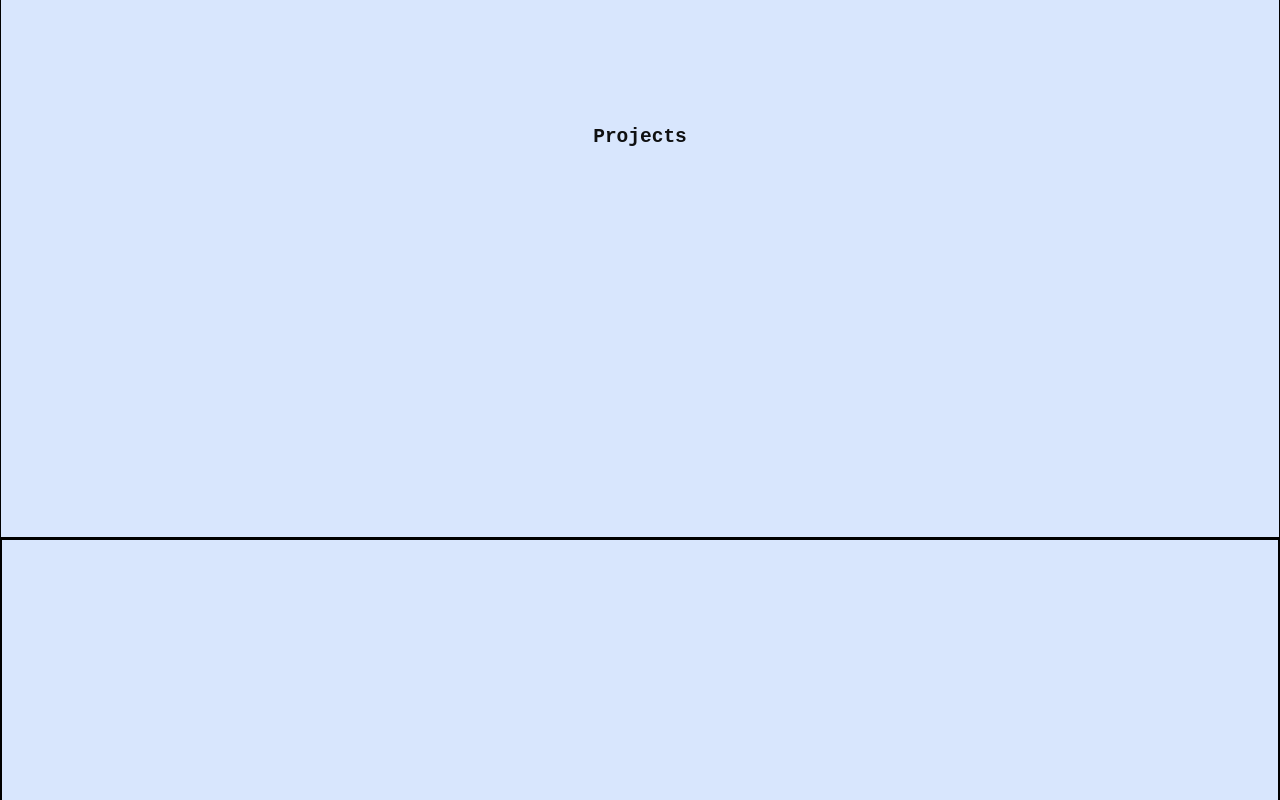
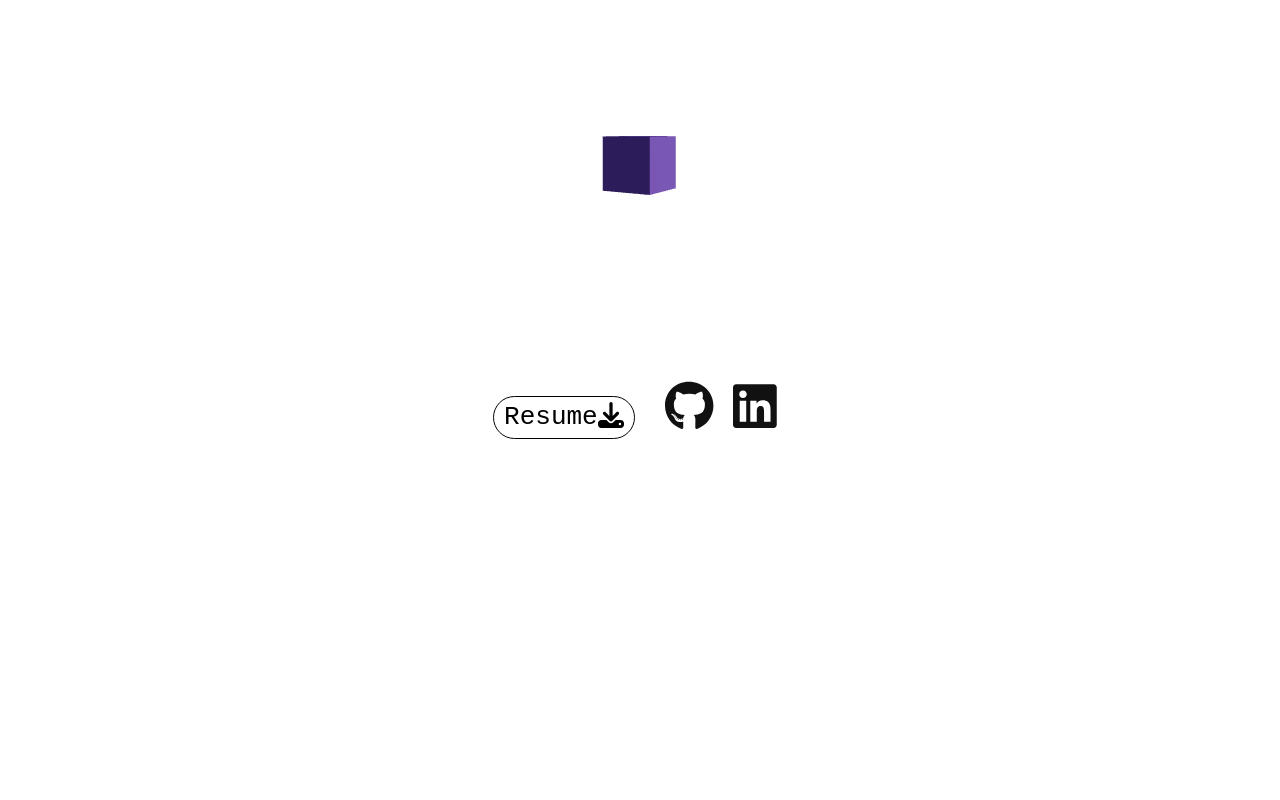
Before and after one commit to skxvtchy/jamesli.dev, a React (Vite) app in the folder portfolio/: page / in a window 1280 px wide. Shown: the part 1120-1920 px from the top of the page. Built offline with nearby package versions, Linux system fonts and the light colour scheme.

Commit message:
added mesh box

```diff
--- /dev/null
+++ b/portfolio/src/components/Experience.jsx
@@ -0,0 +1,31 @@
+import { useThree, extend, useFrame } from "@react-three/fiber";
+import { useRef } from "react";
+import { OrbitControls } from "three/examples/jsm/controls/OrbitControls.js";
+
+extend({ OrbitControls });
+
+export default function Experience() {
+  const cubeRef = useRef();
+
+  useFrame((state, delta) => {
+    // const angle = state.clock.elapsedTime
+    // state.camera.position.x = Math.sin(angle) * 8
+    // state.camera.position.z = Math.cos(angle) * 8
+    // state.camera.lookAt(0, 0, 0)
+
+    cubeRef.current.rotation.y += delta;
+    // groupRef.current.rotation.y += delta
+  });
+
+  return (
+    <>
+      <directionalLight position={[1, 1, 1]} intensity={1.5} />
+      <ambientLight intensity={0.5} />
+
+      <mesh ref={cubeRef} rotation-y={Math.PI * 0.25} position-x={0} scale={1}>
+        <boxGeometry />
+        <meshStandardMaterial color="mediumpurple" />
+      </mesh>
+    </>
+  );
+}
--- a/portfolio/src/components/Main.css
+++ b/portfolio/src/components/Main.css
@@ -4,10 +4,21 @@
   padding-bottom: 0;
   padding-top: 0;
   scroll-behavior: smooth;
+  min-height: 100%;
+}
+
+.box {
+  position: relative;
+  z-index: -1;
+  display: flex;
+  justify-content: center;
+  align-items: center;
+  padding-bottom: 100px;
+  /* border-color: black; */
 }
 
 .light {
-  background-color: #d8e6fd;
+  background-color: #dfe2ec;
   color: rgba(0, 0, 0, 0.932);
   font-family: monospace;
   margin-right: 0%;
@@ -24,25 +35,62 @@
   -webkit-overflow-scrolling: touch;
 }
 
+.download {
+  position: relative;
+  margin-top: -250px;
+  /* display: flex; */
+  justify-content: space-between;
+}
+
+.click {
+  font-size: 50px;
+  margin-right: 10px;
+  margin-left: 10px;
+}
+
+@media (min-width: 768px) {
+  .click {
+    justify-content: flex-start;
+  }
+
+  button {
+    margin-right: 20px;
+  }
+}
+
 #About,
 #Projects,
 #Contact {
-  height: 100vh;
-  border: 1px solid black;
+  /* height: 100vh; */
+  /* border: 1px solid black; */
   align-content: center;
   text-align: center;
   text-decoration: none;
 }
+#About {
+  height: 100vh;
+}
+
+.dark button {
+  border-radius: 50px;
+  cursor: pointer;
+  border: 1px solid white;
+  background-color: transparent;
+  font-size: 20px;
+  padding: 5px;
+}
+
+.light button {
+  border-radius: 50px;
+  cursor: pointer;
+  border: 1px solid rgb(0, 0, 0);
+  background-color: transparent;
+  font-size: 20px;
+  padding: 5px;
+}
 
 fontawesome {
   font-weight: 100px;
-}
-
-button {
-  border-radius: 30px;
-  cursor: pointer;
-  border: 1px solid white;
-  background-color: transparent;
 }
 
 /* #Resume {
--- a/portfolio/src/components/Main.jsx
+++ b/portfolio/src/components/Main.jsx
@@ -5,12 +5,30 @@ import { FontAwesomeIcon } from "@fortawesome/react-fontawesome";
 import { faGithub } from "@fortawesome/free-brands-svg-icons";
 import { faLinkedin } from "@fortawesome/free-brands-svg-icons";
 import { faDownload } from "@fortawesome/free-solid-svg-icons";
+import { Canvas, useFrame } from "@react-three/fiber";
+import Experience from "./Experience";
 
 export default function Main({ darkMode }) {
+  // const cubeRef = useRef();
+
+  // useFrame((state, delta) => {
+  //   cubeRef.current.rotation.y += 0.01;
+  // });
   return (
     <div className={darkMode ? "dark" : "light"}>
       <section id="About">
         <h1>About</h1>
+        <div className="box">
+          <Canvas
+            camera={{ position: [0, 0, 40], fov: 20 }}
+            alpha={true}
+            gl={{ clearColor: "rgba(0, 0, 0, 0)" }}
+          >
+            <mesh rotation-y={Math.PI * 0.25} position-y={-3} scale={[5, 5, 5]}>
+              <Experience />
+            </mesh>
+          </Canvas>
+        </div>
         <div className="download">
           <button type="button" className="resume">
             <a href="/path/to/your/file.pdf" download>
@@ -18,8 +36,8 @@ export default function Main({ darkMode }) {
               <FontAwesomeIcon icon={faDownload} />
             </a>
           </button>
-          <FontAwesomeIcon icon={faGithub} size="2x" />
-          <FontAwesomeIcon icon={faLinkedin} size="2x" />
+          <FontAwesomeIcon className="click" icon={faGithub} size="2x" />
+          <FontAwesomeIcon className="click" icon={faLinkedin} size="2x" />
         </div>
       </section>
       <section id="Projects">
--- a/portfolio/src/components/Navbar.css
+++ b/portfolio/src/components/Navbar.css
@@ -1,25 +1,21 @@
 .light a {
-  align-content: right;
-  text-align: right;
   text-decoration: none;
   color: black;
   font-size: 130%;
   font-family: monospace;
-  margin-right: 10px;
-  margin-left: 10px;
+  margin-right: 5px;
+  margin-left: 5px;
   padding-top: 5%;
   padding-bottom: 5%;
 }
 
 .dark a {
-  align-content: right;
-  text-align: right;
   text-decoration: none;
   color: white;
   font-size: 130%;
   font-family: monospace;
-  margin-right: 10px;
-  margin-left: 10px;
+  margin-right: 5px;
+  margin-left: 5px;
   padding-top: 5%;
   padding-bottom: 5%;
 }
@@ -40,9 +36,9 @@
 .switch {
   --secondary-container: #8d898d;
   --primary: #313033;
-  font-size: 15px;
+  font-size: 10px;
   position: relative;
-  top: 7px;
+  top: 12px;
   left: 7px;
   display: inline-block;
   width: 3.7em;
```
